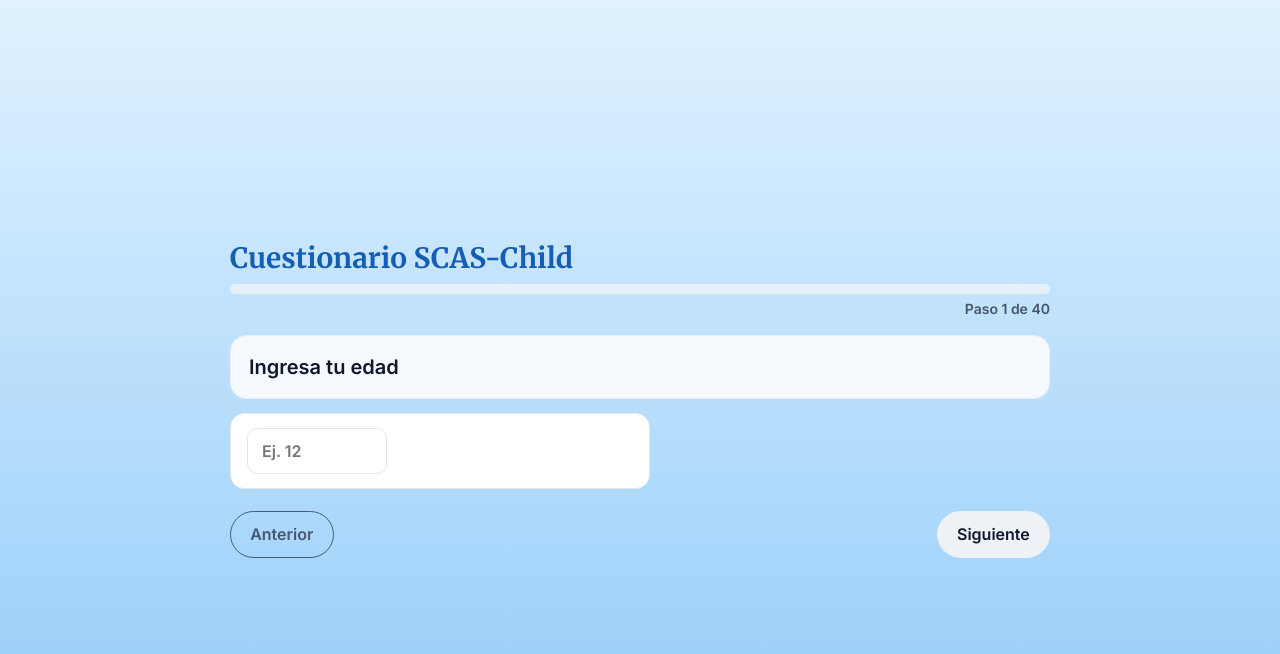
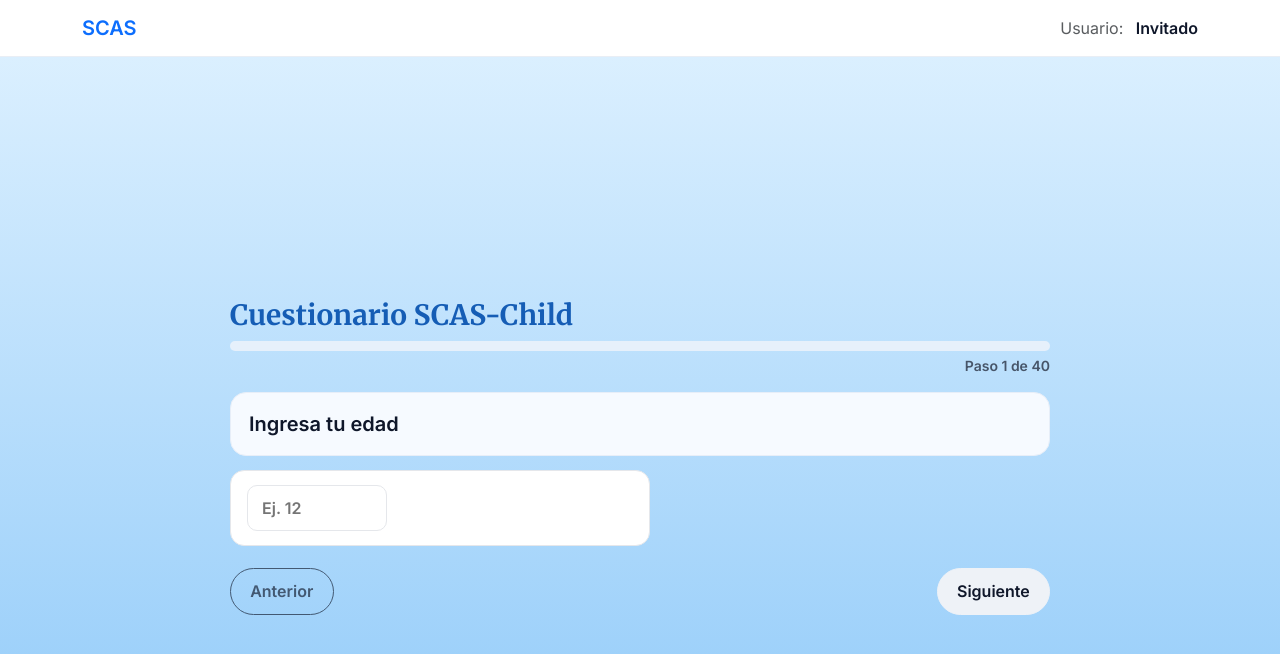
Before and after one commit to MirellaYuriko1/Tesis_clon, a Flask app: template templates/cuestionario.html in a window 1280 px wide. Shown: the top 654 px of the page. Run offline with Flask 3, Linux system fonts and the light colour scheme; the template is opened without the code that fills it, so the values that code supplies are empty.

Commit message:
Actualizar

```diff
--- a/app.py
+++ b/app.py
@@ -31,14 +31,24 @@ def form_registro():
 def form_login():
     return render_template("login.html")
 
-# Ruta para mostrar el formulario registro
+# Ruta para mostrar el formulario cuestionario
 @app.route('/cuestionario')
 def cuestionario():
     uid = request.args.get('uid', type=int)
     if not uid:
-        # si alguien entra directo sin uid, vuelve al login
         return redirect('/form_login')
-    return render_template('cuestionario.html', uid=uid)
+
+    # Traer el nombre del usuario para mostrarlo en el navbar
+    cn = get_db()
+    cur = cn.cursor()
+    cur.execute("SELECT nombre FROM usuario WHERE id_usuario=%s", (uid,))
+    row = cur.fetchone()
+    cur.close(); cn.close()
+
+    usuario_nombre = row[0] if row else None
+
+    return render_template('cuestionario.html', uid=uid, usuario_nombre=usuario_nombre)
+
 # Ruta para ir al panel
 @app.route('/form_panel')
 def form_panel():
--- a/templates/cuestionario.html
+++ b/templates/cuestionario.html
@@ -107,9 +107,23 @@
     @media (max-width: 640px){
       .step-indicator{text-align:left;}
     }
+
+    /* Navbar sencillo */
+    .topbar{background:#fff; border-bottom:1px solid #e9eef5;}
   </style>
 </head>
 <body>
+  <!-- NAVBAR con el nombre del usuario a la derecha -->
+  <nav class="navbar topbar">
+    <div class="container">
+      <a class="navbar-brand fw-bold text-primary" href="/">SCAS</a>
+      <div class="ms-auto">
+        <span class="text-muted me-2">Usuario:</span>
+        <strong>{{ usuario_nombre or 'Invitado' }}</strong>
+      </div>
+    </div>
+  </nav>
+
   <main class="wrap">
     <form id="quizForm" action="/guardar" method="post" class="card-quiz">
       <!-- id de usuario desde Flask -->
```
